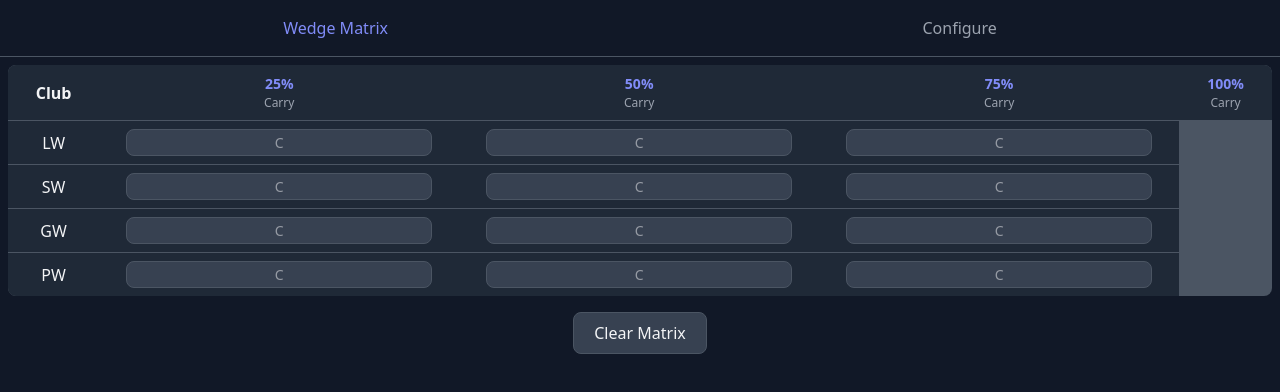
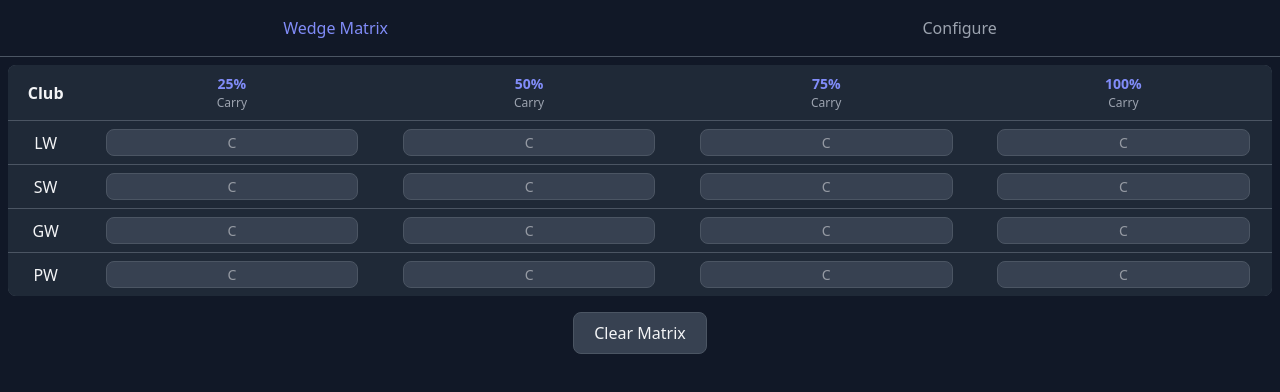
Before and after one commit to braybowler/wedge-matrix-web-frontend, a Vue app: page /matrix in a window 1280 px wide. Shown: the top 392 px of the page. Built offline with nearby package versions, Linux system fonts and the light colour scheme.

Commit message:
refactor other components to use matrix configuration store values

```diff
--- a/src/components/configure/SwingPercentageColumnSelector.vue
+++ b/src/components/configure/SwingPercentageColumnSelector.vue
@@ -5,7 +5,6 @@ import { storeToRefs } from 'pinia'
 
 const matrixConfigurationStore = useMatrixConfigurationStore();
 const { matrixColumns } = storeToRefs(matrixConfigurationStore);
-
 const allowMatrixColumnNumbers: Array<AllowableMatrixColumnNumber> = [1, 2, 3, 4]
 
 const handleColumnSelectorClick = (selectedColumnNumber: AllowableMatrixColumnNumber) => {
--- a/src/components/matrix/WedgeMatrix.vue
+++ b/src/components/matrix/WedgeMatrix.vue
@@ -36,10 +36,10 @@ const clearMatrix = () => {
           <th>
             <span class="column-header"> Club </span>
           </th>
-          <template v-for="columnHeader in props.columnHeaders" :key="columnHeader.id">
+          <template v-for="numColumn in props.numColumns" :key="numColumn">
             <th>
               <div data-test-id="swing-percentage-container" class="swing-percentage-container">
-                <span class="swing-percentage"> {{ columnHeader.swingPercentage }}% </span>
+                <span class="swing-percentage"> {{ props.columnHeaders[numColumn - 1]?.swingPercentage }}% </span>
                 <span class="swing-percentage-subheader"> Carry </span>
               </div>
             </th>
@@ -54,15 +54,14 @@ const clearMatrix = () => {
                 {{ club.label }}
               </span>
             </td>
-            <td>
-              <input type="text" class="input" placeholder="C" />
-            </td>
-            <td>
-              <input type="text" class="input" placeholder="C" />
-            </td>
-            <td>
-              <input type="text" class="input" placeholder="C" />
-            </td>
+            <template
+              v-for="numColumn in props.numColumns"
+              :key="numColumn"
+            >
+              <td>
+                <input type="text" class="input" placeholder="C" />
+              </td>
+            </template>
           </tr>
         </template>
       </tbody>
--- a/src/views/matrix/MatrixView.vue
+++ b/src/views/matrix/MatrixView.vue
@@ -2,8 +2,10 @@
 import WedgeMatrix from '@/components/matrix/WedgeMatrix.vue'
 import { useMatrixConfigurationStore } from '@/stores/matrix/matrixConfigurationStore.ts'
 import type { UserClub } from '@/types/matrix'
+import { storeToRefs } from 'pinia'
 
-const { matrixColumns, matrixColumnHeaders } = useMatrixConfigurationStore()
+const matrixConfigurationStore = useMatrixConfigurationStore()
+const { matrixColumns, matrixColumnHeaders } = storeToRefs(matrixConfigurationStore)
 
 const tempWedges: Array<UserClub> = [
   {
```
Also changed, not shown: 1 other file (tests, documents, lock files or other folders).
